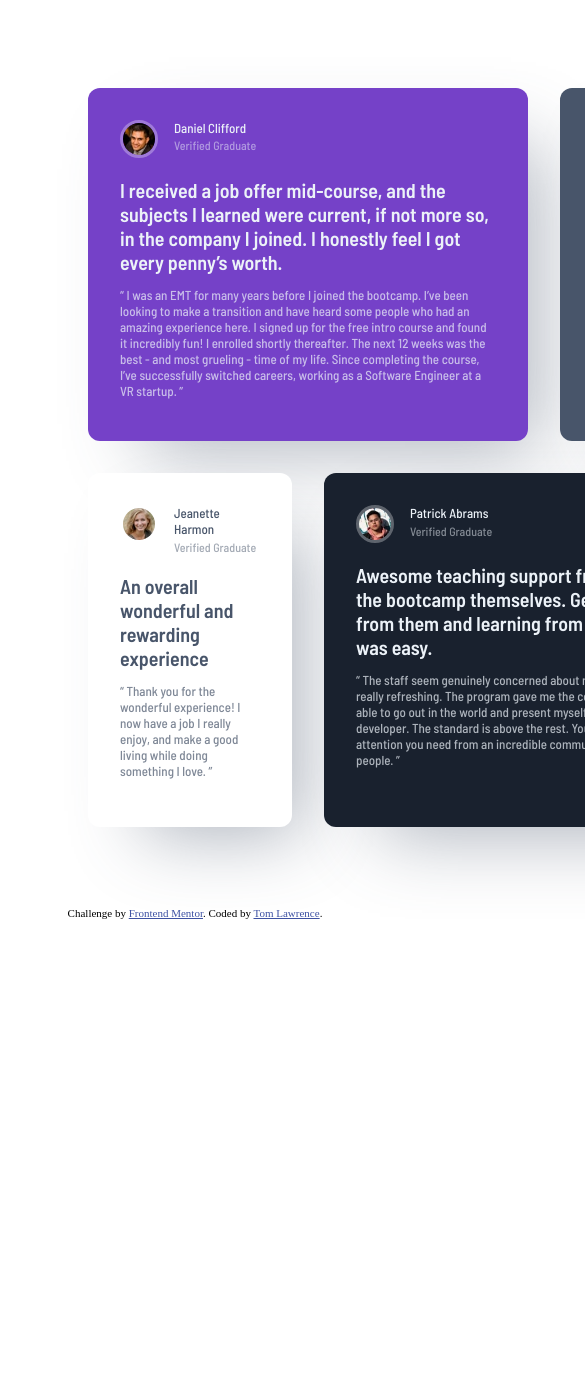
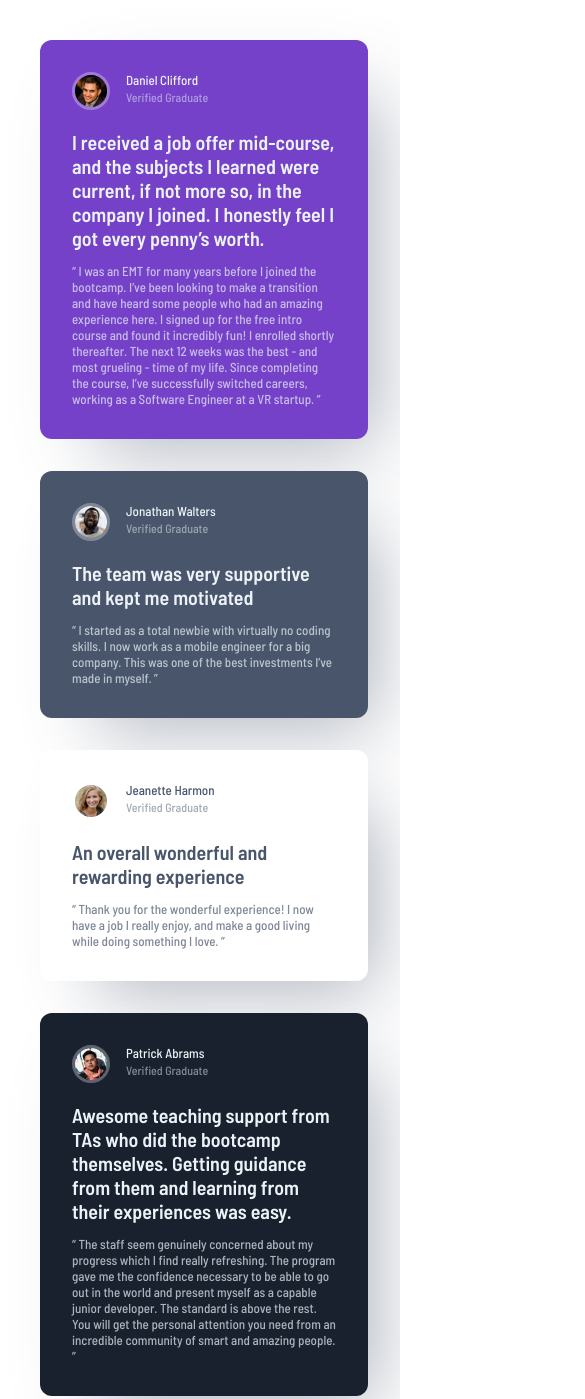
Before and after one commit to lawrencetom/testimonials-grid-section, a plain HTML site: page index.html in a window 390 px wide. Shown: the top 1399 px of the page, 585 px wide, since content can reach past the window. Before the commit the page ends 919 px from the top, so only its background shows below. Drawn offline with Linux system fonts and the light colour scheme.

Commit message:
mobile added

```diff
--- a/style.css
+++ b/style.css
@@ -29,29 +29,16 @@ p {
     font-size: 13px;
 }
 
-.dark {
-    color: hsl(210, 46%, 95%)
-}
-
-.light {
-    color: hsl(217, 19%, 35%);
-}
-
 
 /*structure*/
-body {
-    height: 100vh;
-}
-
 .wrapper {
-    width: 80%;
     min-width: 57em;
     max-width: 69.5em;
     min-height: 35.875em;
-    max-height: 50em;
     margin: auto;
-    padding: 5em;
-
+    padding-top: clamp(1em, 5%, 7.5em);
+    padding-left: clamp(1em, 1%, 5em);
+    padding-right: clamp(1em, 1%, 5em);
 
     display: grid;
     justify-content: center;
@@ -67,6 +54,14 @@ body {
     border-radius: 12px;
     box-shadow: 2em 2em 4.5em -1.5em hsla(217, 19%, 35%, 0.45);
     font-family: 'Barlow Semi Condensed', sans-serif;
+}
+
+.dark {
+    color: hsl(210, 46%, 95%)
+}
+
+.light {
+    color: hsl(217, 19%, 35%);
 }
 
 .inner {
@@ -97,6 +92,15 @@ body {
     margin-left: 1em;
 }
 
+.attribution {
+    padding-top: 2em;
+    padding-bottom: 2em;
+
+    font-family: "Barlow Semi Condensed";
+    font-size: 13px;
+    color: hsl(217, 19%, 35%, 0.7);
+}
+
 
 /*individual*/
 #c1 {
@@ -123,3 +127,25 @@ body {
     grid-area: c5;
     background-color: hsl(0, 0%, 100%);
 }
+
+
+/*Mobile*/
+@media screen and (max-width: 60em) {
+
+    .wrapper {
+        min-width: 20.5em;
+        max-width: 32em;
+        min-height: none;
+        margin: auto;
+        padding: 2em;
+
+
+        display: grid;
+        justify-content: center;
+        grid-template-columns: 1fr;
+        grid-template-rows: repeat(5, auto);
+        grid-gap: 2em;
+        grid-template-areas: "c1" "c2" "c3" "c4" "c5";
+    }
+
+}
```
